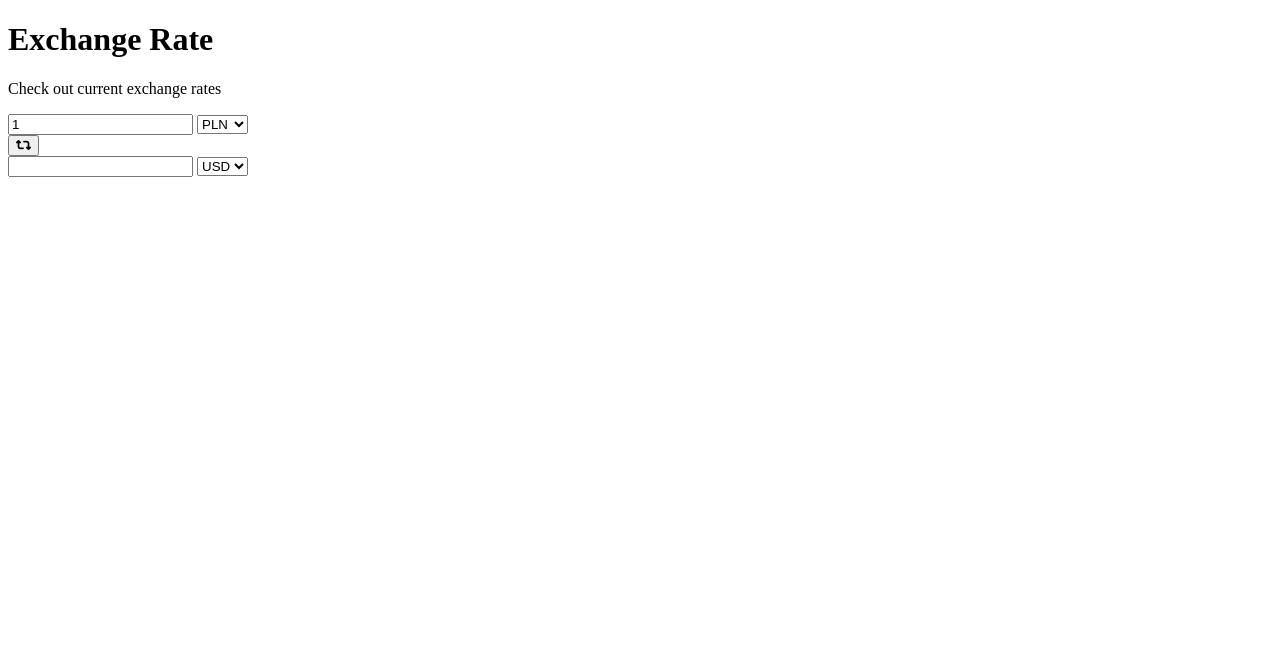
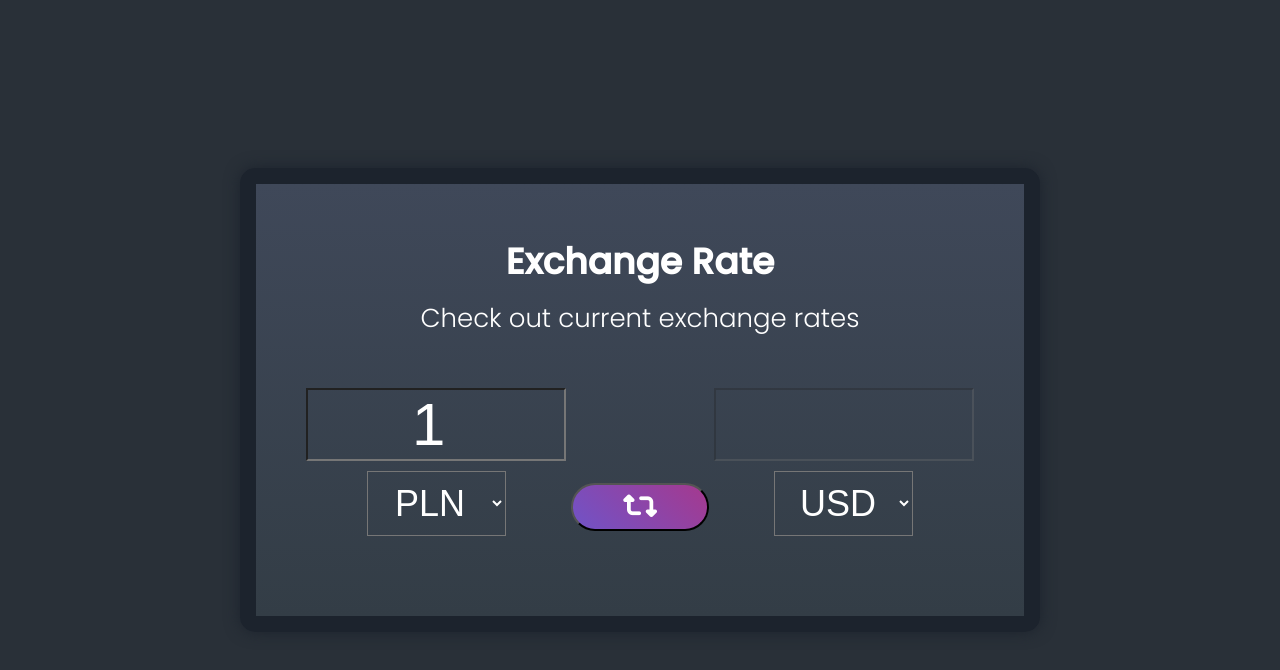
Before and after one commit to SebastianSloma/exchange_rate, a plain HTML site: page index.html in a window 1280 px wide. Drawn offline with Linux system fonts and the light colour scheme.

Commit message:
added style css

```diff
--- a/index.html
+++ b/index.html
@@ -9,6 +9,7 @@
 			crossorigin="anonymous"
 		></script>
 		<title>Exchange Rate</title>
+        <link rel="stylesheet" href="style.css">
 	</head>
 	<body>
 		<div class="wrapper">
@@ -30,7 +31,7 @@
 					<i class="fas fa-retweet"></i>
 				</button>
 				<div class="section-right">
-					<input type="number" class="amout-two" />
+					<input type="number" class="amount-two" disabled />
 					<select id="currency-two">
 						<option value="PLN">PLN</option>
 						<option value="USD" selected>USD</option>
--- /dev/null
+++ b/style.css
@@ -0,0 +1,99 @@
+@import url('https://fonts.googleapis.com/css2?family=Poppins:wght@300;400;500&display=swap');
+
+*{
+    box-sizing: border-box;
+    margin: 0;
+    padding: 0;
+}
+
+body{
+    display: flex;
+    justify-content: center;
+    align-items: center;
+    height: 100vh;
+    font-family: 'Poppins', sans-serif;
+    background-color: #293038;
+}
+
+.wrapper{
+    padding: 50px;
+    width: 800px;
+    background-image: linear-gradient(#3F4859, #333d46);
+    color: #fff;
+    text-align: center;
+    border: 1pc solid #1c232d;
+    border-radius: 15px;
+    box-shadow:  0 0 15px #1c232d;
+}
+
+.wrapper h1 {
+    margin-bottom: 10px;
+    font-size: 36px;
+}
+
+.wrapper p{
+    margin-bottom: 50px;
+    font-size: 26px;
+    font-weight: 200;
+}
+
+.app-body{
+    display: flex;
+    justify-content: center;align-items: center;
+}
+
+.section-left, .section-right{
+    display: flex;
+    flex-direction: column;
+    align-items: center;
+}
+
+.app-body input{
+    margin-bottom: 10px;
+    width: 100%;
+    font-size: 60px;
+}
+
+.app-body input, .app-body select{
+    color: #fff;
+    bottom: none;
+    background: none;
+    text-align: center;
+}
+
+.app-body select{
+    padding: 10px 20px;
+    font-size: 36px;
+    cursor: pointer;
+}
+
+.app-body input:focus, .app-body select:focus{
+    outline: none;
+    color: rgb(217, 69, 185);
+}
+
+.app-body option{
+    color: #333;
+}
+
+.swap{
+    align-self: flex-end;
+    margin: 5px;
+    padding: 5px 50px;
+    background-image: linear-gradient(45deg, rgb(112, 83, 199), rgb(165, 57, 142));
+    font-size: 30px;
+    bottom: none;
+    border-radius: 25px;
+    color: #fff;
+    cursor: pointer;
+}
+
+.swap:focus{
+    outline: none;
+    background-image: linear-gradient(45deg, rgb(133, 115, 222), rgb(225, 106, 203));
+}
+
+.wrapper .rate-info{
+    margin-top: 30px;
+    margin-bottom: 0;
+}
```
